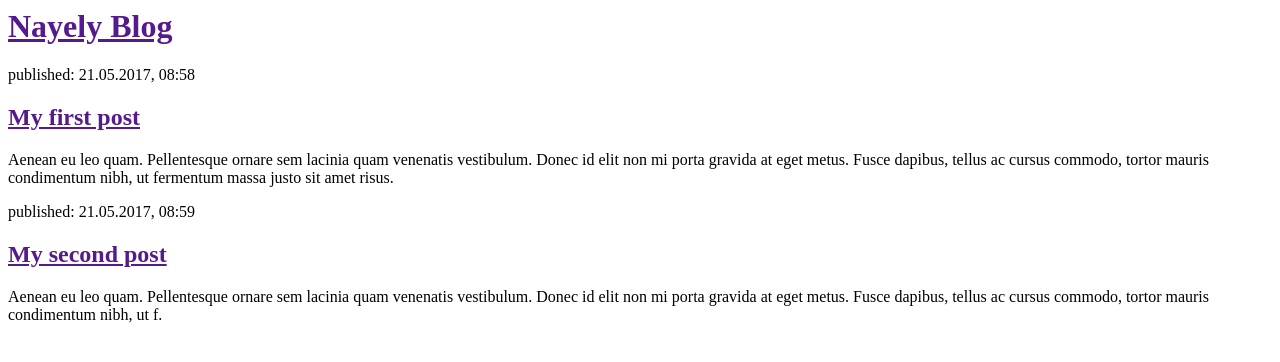
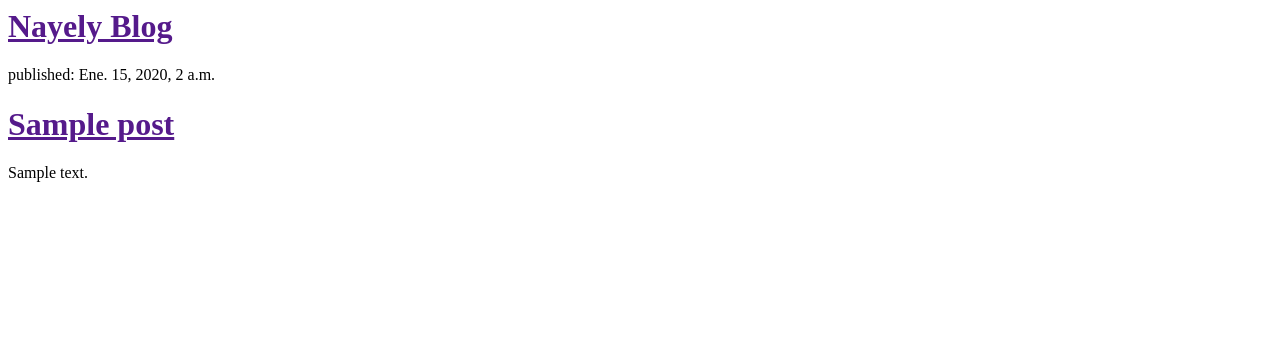
Before and after one commit to NayRG/my-first-blog, a Django app: page / in a window 1280 px wide. Shown: the top 362 px of the page. Run offline with Django 3.2, Linux system fonts and the light colour scheme; tables that the repository leaves empty hold one stand-in row (values such as "Sample post").

Commit message:
Modificacion a las vistas y plantillas para mostrar posts de la base de datos.

```diff
--- a/blog/templates/blog/post_list.html
+++ b/blog/templates/blog/post_list.html
@@ -7,25 +7,12 @@
       <h1><a href="">Nayely Blog</a></h1>
     </div>
 
+    {% for post in posts %}
     <div>
-      <p>published: 21.05.2017, 08:58</p>
-      <h2><a href="">My first post</a></h2>
-      <p>
-        Aenean eu leo quam. Pellentesque ornare sem lacinia quam venenatis
-        vestibulum. Donec id elit non mi porta gravida at eget metus. Fusce
-        dapibus, tellus ac cursus commodo, tortor mauris condimentum nibh, ut
-        fermentum massa justo sit amet risus.
-      </p>
+      <p>published: {{ post.published_date }}</p>
+      <h1><a href="">{{ post.title }}</a></h1>
+      <p>{{ post.text|linebreaksbr }}</p>
     </div>
-
-    <div>
-      <p>published: 21.05.2017, 08:59</p>
-      <h2><a href="">My second post</a></h2>
-      <p>
-        Aenean eu leo quam. Pellentesque ornare sem lacinia quam venenatis
-        vestibulum. Donec id elit non mi porta gravida at eget metus. Fusce
-        dapibus, tellus ac cursus commodo, tortor mauris condimentum nibh, ut f.
-      </p>
-    </div>
+    {% endfor %}
   </body>
 </html>
--- a/blog/views.py
+++ b/blog/views.py
@@ -1,6 +1,7 @@
 from django.shortcuts import render
-
-# Create your views here.
+from django.utils import timezone
+from .models import Post
 
 def post_list(request):
-      return render(request, 'blog/post_list.html', {})
+    posts = Post.objects.filter(published_date__lte=timezone.now()).order_by('published_date')
+    return render(request, 'blog/post_list.html', {'posts': posts})
```
